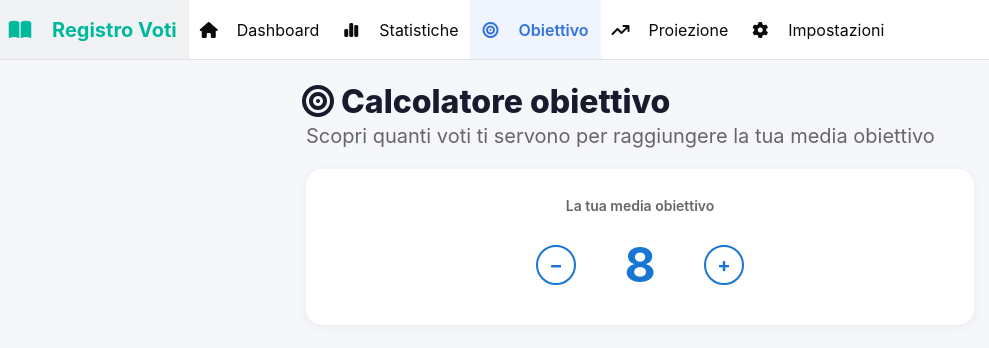
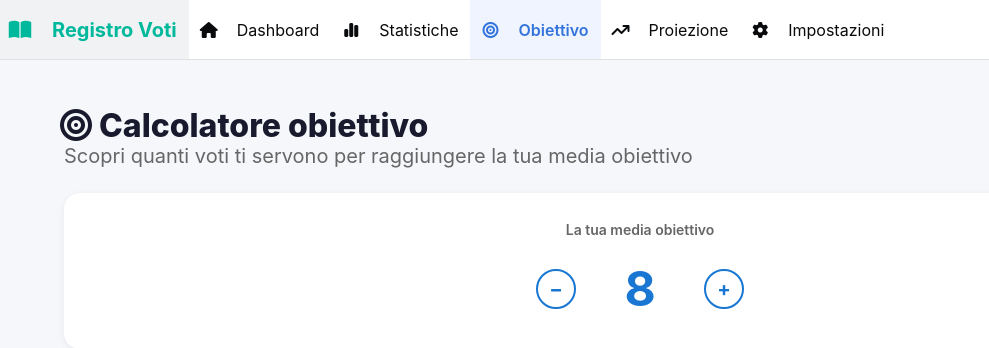
Before and after one commit to annaficotto/registro-voti, a Vue app: page /goal in a window 1280 px wide. Shown: the top 348 px of the page, without its empty margins (0-989 px from the left). Built offline with nearby package versions, Linux system fonts and the light colour scheme.

Commit message:
Aggiornamenti allo stile; unificate le strutture gerarchiche nelle diverse pagine

```diff
--- a/src/style.css
+++ b/src/style.css
@@ -247,11 +247,6 @@ h1.title {
     text-align: center;
 }
 
-h1.title2,
-.title {
-    color: var(--color-dark);
-}
-
 h2 {
     color: var(--color-dark) !important;
 }
@@ -445,6 +440,10 @@ td {
 
 
 
+.container.is-narrow {
+    max-width: 700px;
+}
+
 
 
 @media screen and (max-width: 375px) {
--- a/src/views/DashboardView.vue
+++ b/src/views/DashboardView.vue
@@ -8,7 +8,7 @@
                         <div class="level-item">
                             <div>
                                 <h1 class="title">
-                                    <span class="icon mr-2"><i class="fas fa-graduation-cap"></i></span>
+                                    <span class="icon mr-2 ml-2"><i class="fas fa-graduation-cap"></i></span>
                                     Ciao!
                                 </h1>
                                 <p class="subtitle is-6 has-text-grey">
@@ -75,6 +75,14 @@
     </div>
 </template>
 
+<style scoped>
+@media screen and (min-width: 769px) {
+    .title {
+        text-align: left;
+    }
+}
+</style>
+
 <script setup>
 import { ref, computed, onMounted } from "vue";
 import { useGradesStore } from "@/stores/grades";
--- a/src/views/GoalView.vue
+++ b/src/views/GoalView.vue
@@ -1,11 +1,12 @@
 <template>
-    <div class="page">
+    <div>
         <AppNavbar />
-        <main class="content">
-            <h1 class="title2">
+        <section class="section">
+            <div class="container">
+                <h2 class="title">
                     <span class="icon mr-1"><i class="fas fa-bullseye"></i></span> Calcolatore
                     obiettivo
-            </h1>
+                </h2>
                 <p class="subtitle">
                     Scopri quanti voti ti servono per raggiungere la tua media obiettivo
                 </p>
@@ -27,15 +28,19 @@
                         </div>
 
                         <div class="goal-result" :class="resultClass(sub.id)">
-                        <div class="current-avg"><p>Media attuale: <span class="subject-average">{{ sub.average ?? "-" }}</span></p></div>
+                            <div class="current-avg">
+                                <p>Media attuale: <span class="subject-average">{{ sub.average ?? "-" }}</span></p>
+                            </div>
                             <template v-if="sub.average === null">
                                 <span class="no-grades">Nessun voto</span>
                             </template>
                             <template v-else-if="calcNeededGrade(sub.id).alreadyReached">
-                            <span class="reached"><i class="fa-solid fa-check fa-bounce mr-1" style="color: rgb(67, 160, 71);"></i> Obiettivo raggiunto!</span>
+                                <span class="reached"><i class="fa-solid fa-check fa-bounce mr-1"
+                                        style="color: rgb(67, 160, 71);"></i> Obiettivo raggiunto!</span>
                             </template>
                             <template v-else-if="!calcNeededGrade(sub.id).feasible">
-                            <span class="hard"><i class="fa-solid fa-triangle-exclamation mr-1" style="color: rgb(229, 57, 53);"></i> Serve più di 10</span>
+                                <span class="hard"><i class="fa-solid fa-triangle-exclamation mr-1"
+                                        style="color: rgb(229, 57, 53);"></i> Serve più di 10</span>
                             </template>
                             <template v-else>
                                 <span class="needed-label">Voto minimo necessario:</span>
@@ -44,7 +49,8 @@
                         </div>
                     </div>
                 </div>
-        </main>
+            </div>
+        </section>
     </div>
 </template>
 
--- a/src/views/ProjectionView.vue
+++ b/src/views/ProjectionView.vue
@@ -4,10 +4,10 @@
         <section class="section">
             <div class="container">
 
-                <h1 class="title">
+                <h2 class="title">
                     <span class="icon mr-2"><i class="fas fa-arrow-trend-up"></i></span>
                     Proiezione pagella
-                </h1>
+                </h2>
                 <p class="subtitle is-6 has-text-grey mb-5 mt-4">
                     Ipotizza i voti finali e calcola la tua media pagella e i crediti
                 </p>
@@ -341,10 +341,3 @@ function resetProjections() {
     comportamento.value = null
 }
 </script>
-
-
-<style scoped>
-.subtitle {
-    text-align: center;
-}
-</style>
--- a/src/views/SettingsView.vue
+++ b/src/views/SettingsView.vue
@@ -2,11 +2,11 @@
     <div>
         <AppNavbar />
         <section class="section">
-            <div class="container" style="max-width: 700px">
-                <h1 class="title">
+            <div class="container is-narrow">
+                <h2 class="title">
                     <span class="icon mr-2"><i class="fas fa-gear"></i></span>
                     Impostazioni
-                </h1>
+                </h2>
 
                 <!-- Impostazioni generali -->
                 <div class="box mb-5">
--- a/src/views/StatsView.vue
+++ b/src/views/StatsView.vue
@@ -1,10 +1,11 @@
 <template>
-    <div class="page">
+    <div>
         <AppNavbar />
-        <main class="content">
-            <h1 class="title2">
+        <section class="section">
+            <div class="container">
+                <h2 class="title">
                     <span class="icon mr-1"><i class="fas fa-chart-simple"></i></span> Statistiche
-            </h1>
+                </h2>
 
                 <div v-if="!stats" class="empty">
                     Nessun voto ancora. Inizia ad inserire i tuoi voti!
@@ -33,12 +34,14 @@
                             <span class="stat-label">Voto massimo</span>
                         </div>
                         <div class="stat-card min">
-                        <span class="stat-icon"><i class="fa-solid fa-arrow-trend-down" style="color: #ff6a00;"></i></span>
+                            <span class="stat-icon"><i class="fa-solid fa-arrow-trend-down"
+                                    style="color: #ff6a00;"></i></span>
                             <span class="stat-value">{{ stats.min }}</span>
                             <span class="stat-label">Voto minimo</span>
                         </div>
                         <div class="stat-card percent-suff">
-                        <span class="stat-icon"><i class="fa-solid fa-chart-line" style="color: #2697f4;"></i></span>
+                            <span class="stat-icon"><i class="fa-solid fa-chart-line"
+                                    style="color: #2697f4;"></i></span>
                             <span class="stat-value">{{ stats.percentSufficient }}%</span>
                             <span class="stat-label">% sufficienze</span>
                         </div>
@@ -69,14 +72,17 @@
                             <div v-for="sub in averagePerSubject" :key="sub.id" class="subject-bar-row">
                                 <span class="sub-name">{{ sub.name }}</span>
                                 <div class="sub-bar-wrap">
-                                <div class="sub-bar" :style="{ width: sub.average ? (sub.average / 10) * 100 + '%' : '0%', background: sub.color || '#1976D2',}"></div>
+                                    <div class="sub-bar"
+                                        :style="{ width: sub.average ? (sub.average / 10) * 100 + '%' : '0%', background: sub.color || '#1976D2', }">
+                                    </div>
                                 </div>
                                 <span class="subject-average">{{ sub.average ?? "-" }}</span>
                             </div>
                         </div>
                     </div>
                 </template>
-        </main>
+            </div>
+        </section>
     </div>
 </template>
 
```
Also changed, not shown: 1 other file (tests, documents, lock files or other folders). Lines whose indentation alone changed are shown as unchanged.
